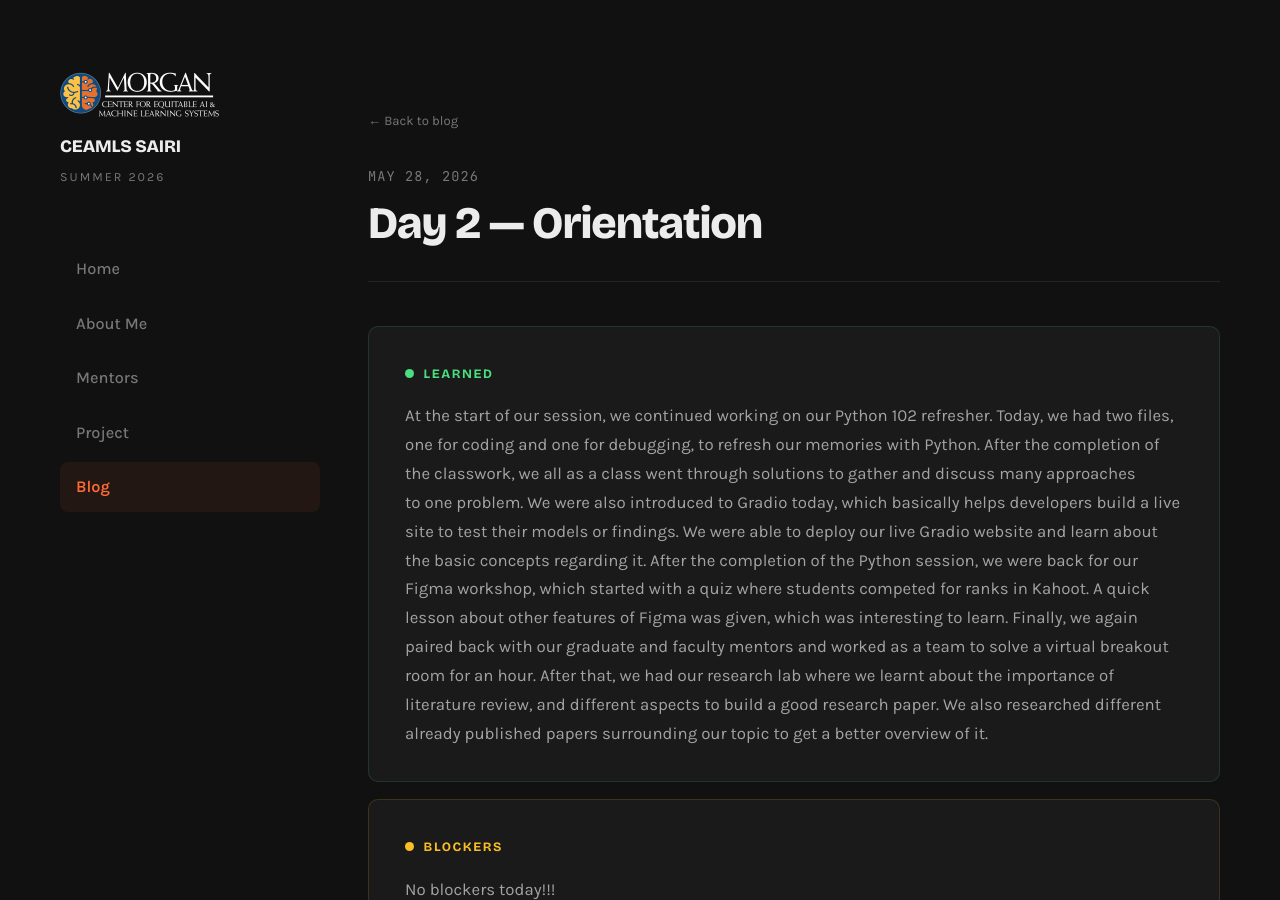
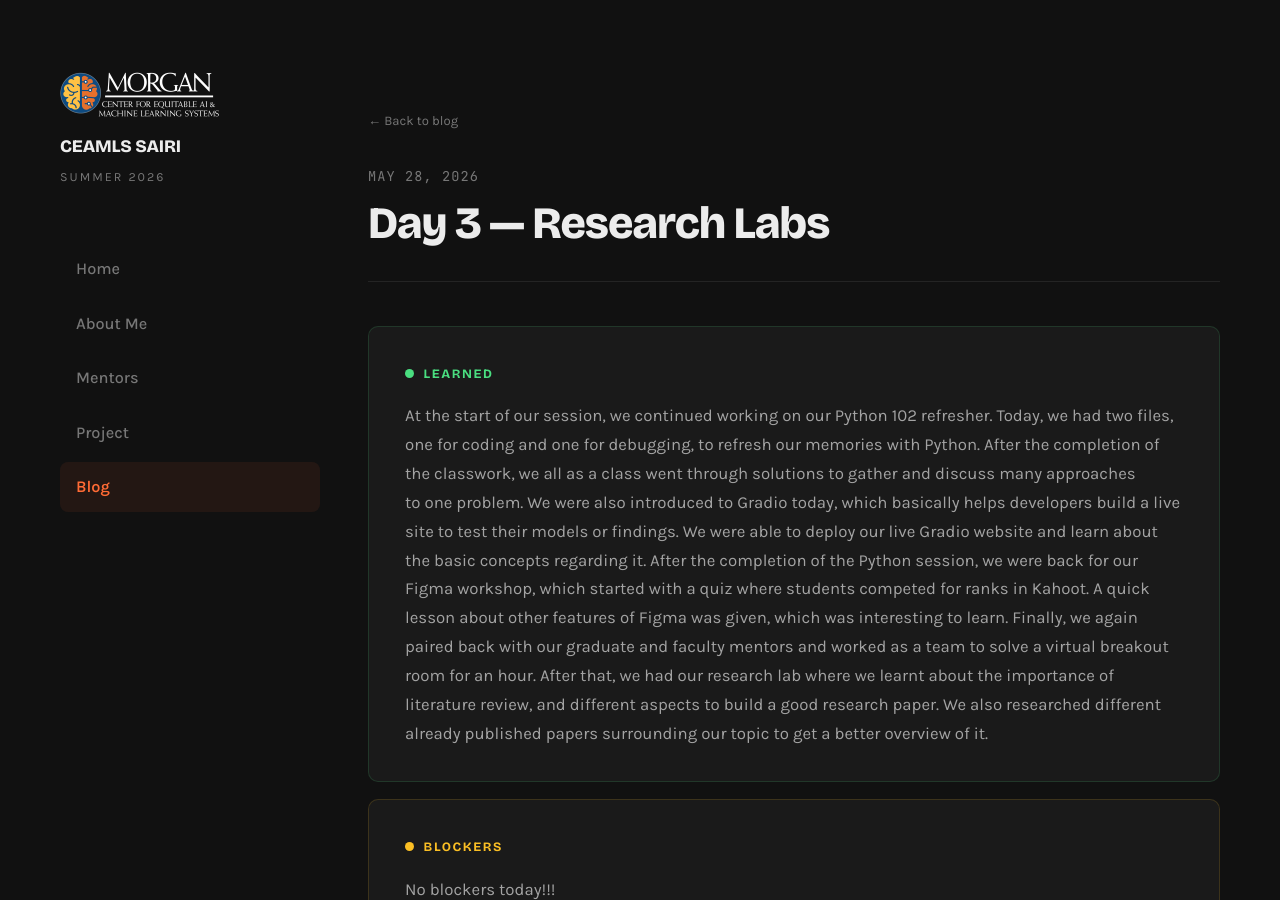
Before and after one commit to Kenzoh33/kenzoh33ceamls26.github.io, a Jekyll site: the page built from _posts/2026-05-28-day-3.md, in a window 1280 px wide and 900 px high. Built offline with Jekyll 4.4.1, drawn with Linux system fonts in a browser that asks for light colours.

Commit message:
Update 2026-05-28-day-3.md

```diff
--- a/_posts/2026-05-28-day-3.md
+++ b/_posts/2026-05-28-day-3.md
@@ -1,6 +1,6 @@
 ---
 layout: post
-title: "Day 2 — Orientation"
+title: "Day 3 — Research Labs"
 date: 2026-05-28
 permalink: /day2.html
 tags: ["Reseearch Labs","Figma", "Python"]
```
